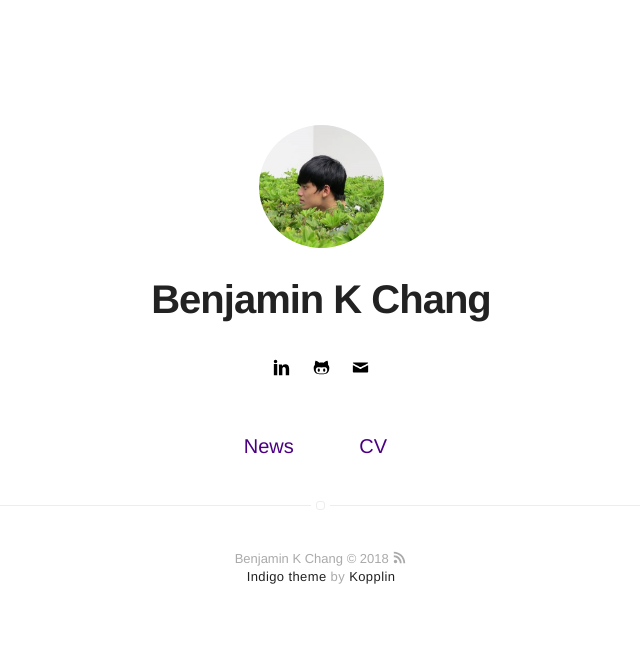
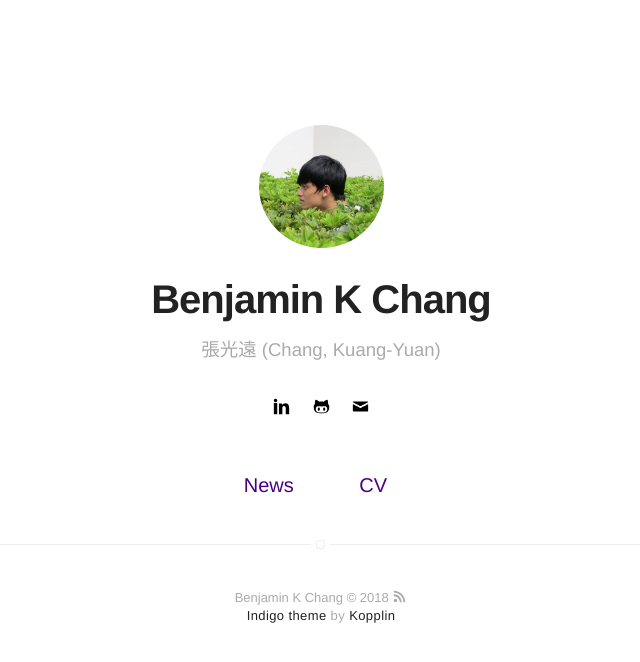
Before and after one commit to bkchang/bkchang.github.io, a Jekyll site: the page built from index.html, in a window 1280 px wide. Shown: the top 662 px of the page, without its empty margins (319-959 px from the left). Built offline with Jekyll 4.4.1, drawn with Linux system fonts in a browser that asks for light colours.

Commit message:
Update _config.yml

```diff
--- a/_config.yml
+++ b/_config.yml
@@ -1,6 +1,6 @@
 # main text of home
 name: Benjamin K Chang
-bio:
+bio: 張光遠 (Chang, Kuang-Yuan)
 
 # twitter summary info
 description: BKChang's homepage
```
